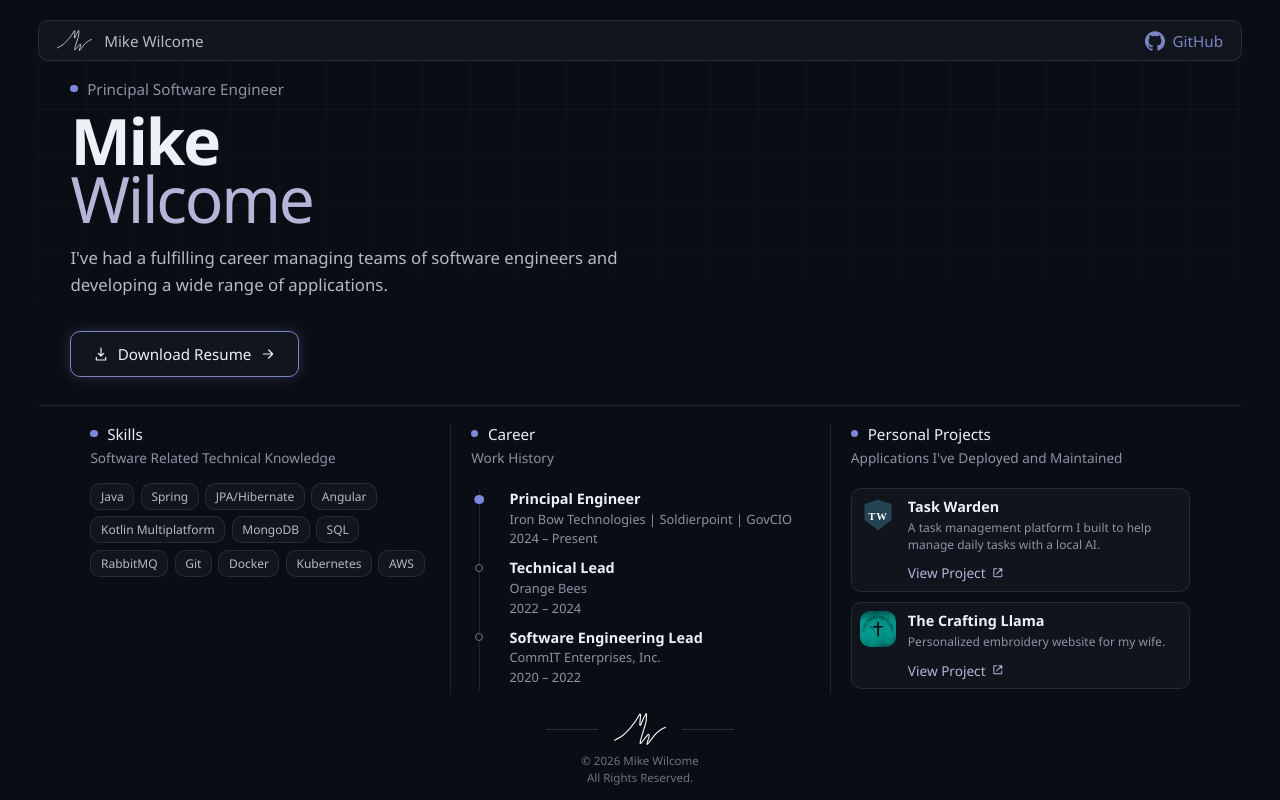
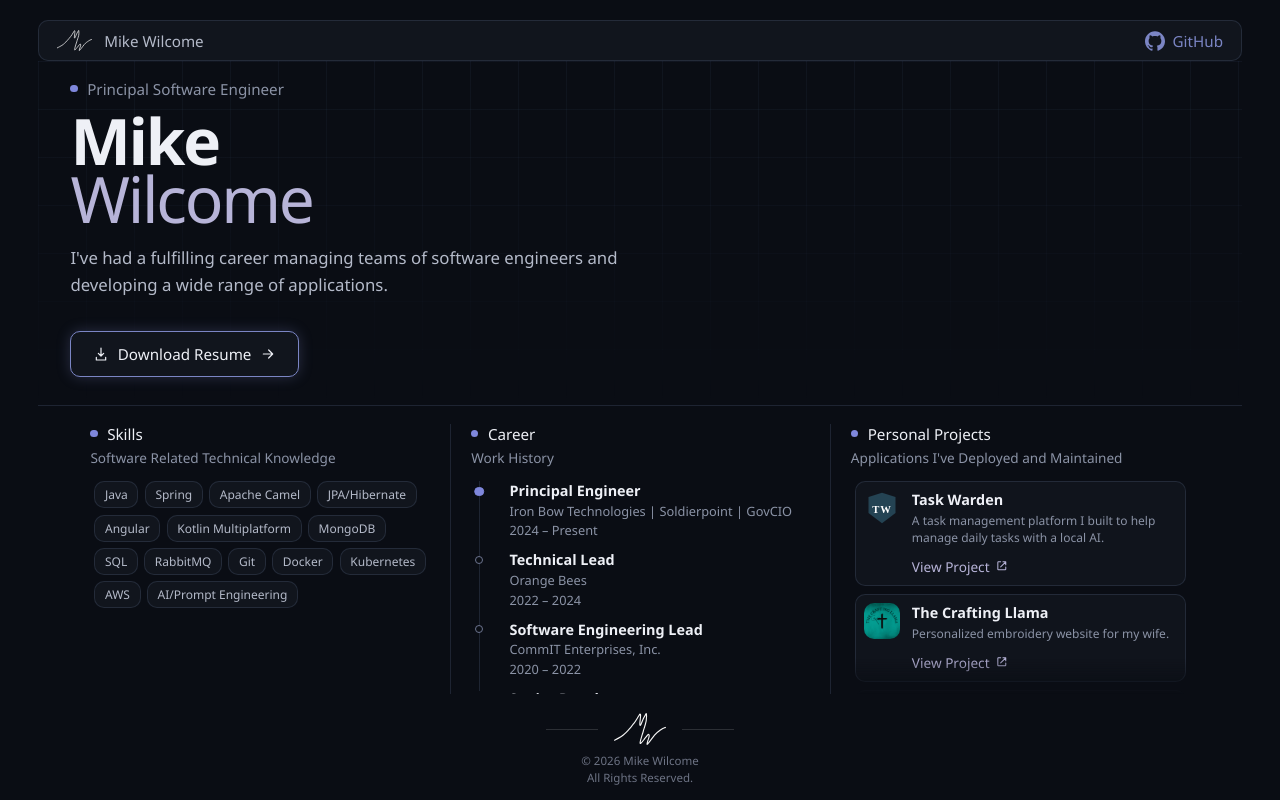
Before and after one commit to mwilcome/piousprogrammer, an Angular app: page / in a window 1280 px wide. Built offline with nearby package versions, Linux system fonts and the light colour scheme.

Commit message:
Added Text Scan Project Card

```diff
--- a/src/app/app.html
+++ b/src/app/app.html
@@ -63,6 +63,7 @@
         <ul class="skills panel-body">
           <li>Java</li>
           <li>Spring</li>
+          <li>Apache Camel</li>
           <li>JPA/Hibernate</li>
           <li>Angular</li>
           <li>Kotlin Multiplatform</li>
@@ -73,6 +74,7 @@
           <li>Docker</li>
           <li>Kubernetes</li>
           <li>AWS</li>
+          <li>AI/Prompt Engineering</li>
         </ul>
       </div>
 
@@ -111,7 +113,13 @@
       <div class="panel">
         <h2 class="panel-title">Personal Projects</h2>
         <p class="panel-sub">Applications I've Deployed and Maintained</p>
-        <div class="panel-body">
+        <div
+          #projectList
+          class="panel-body"
+          [class.can-scroll-up]="canScrollUp()"
+          [class.can-scroll-down]="canScrollDown()"
+          (scroll)="onProjectListScroll()"
+        >
           <a
             class="project-card"
             href="https://taskwarden.piousprogrammer.com"
@@ -162,6 +170,31 @@
               </span>
             </div>
           </a>
+          <a
+            class="project-card"
+            href="https://textscan.piousprogrammer.com"
+            target="_blank"
+            rel="noopener noreferrer"
+          >
+            <img class="project-thumb" src="/text-scan.svg" alt="" />
+            <div>
+              <h3>Text Scan</h3>
+              <p>Converts an image to text with Tesseract and custom scraping.</p>
+              <span class="project-card-cta">
+                View Project
+                <svg class="icon" viewBox="0 0 24 24" aria-hidden="true">
+                  <path
+                    d="M14 5h5v5M19 5l-9 9M10 5H6a1 1 0 0 0-1 1v12a1 1 0 0 0 1 1h12a1 1 0 0 0 1-1v-4"
+                    fill="none"
+                    stroke="currentColor"
+                    stroke-width="1.8"
+                    stroke-linecap="round"
+                    stroke-linejoin="round"
+                  />
+                </svg>
+              </span>
+            </div>
+          </a>
         </div>
       </div>
     </section>
--- a/src/app/app.ts
+++ b/src/app/app.ts
@@ -1,4 +1,12 @@
-import { Component, signal } from '@angular/core';
+import {
+  afterNextRender,
+  Component,
+  DestroyRef,
+  ElementRef,
+  inject,
+  signal,
+  viewChild,
+} from '@angular/core';
 
 @Component({
   selector: 'app-root',
@@ -7,5 +15,38 @@ import { Component, signal } from '@angular/core';
   styleUrl: './app.css',
 })
 export class App {
-  protected readonly title = signal('piousprogrammer');
+  private readonly destroyRef = inject(DestroyRef);
+  private readonly projectList = viewChild<ElementRef<HTMLElement>>('projectList');
+
+  protected readonly canScrollUp = signal(false);
+  protected readonly canScrollDown = signal(false);
+
+  constructor() {
+    afterNextRender(() => {
+      const el = this.projectList()?.nativeElement;
+      if (!el) return;
+
+      this.updateProjectScroll();
+      const observer = new ResizeObserver(() => this.updateProjectScroll());
+      observer.observe(el);
+      this.destroyRef.onDestroy(() => observer.disconnect());
+    });
+  }
+
+  onProjectListScroll(): void {
+    this.updateProjectScroll();
+  }
+
+  private updateProjectScroll(): void {
+    const el = this.projectList()?.nativeElement;
+    if (!el) {
+      this.canScrollUp.set(false);
+      this.canScrollDown.set(false);
+      return;
+    }
+
+    const remaining = el.scrollHeight - el.clientHeight - el.scrollTop;
+    this.canScrollUp.set(el.scrollTop > 4);
+    this.canScrollDown.set(remaining > 4);
+  }
 }
--- a/src/styles.scss
+++ b/src/styles.scss
@@ -264,12 +264,13 @@ h1 {
 }
 
 .panel-sub {
-  margin: 0 0 1rem;
+  margin: 0 0 0.5rem;
   color: var(--text-muted);
   font-size: 0.85rem;
 }
 
 .panel-body {
+  padding: 0.4rem 0.25rem 0.5rem;
   overflow-y: auto;
   max-height: 16rem;
   scrollbar-width: none;
@@ -296,7 +297,7 @@ h1 {
   align-items: center;
   gap: 0.5rem;
   margin: 0;
-  padding: 0;
+  padding: 0.4rem 0.25rem 0.5rem;
   list-style: none;
 }
 
@@ -310,6 +311,12 @@ h1 {
   background: var(--bg-nav);
   color: var(--text-soft);
   font-size: 0.8rem;
+  outline: 1px solid transparent;
+  outline-offset: 2px;
+  transition:
+    background-color 0.2s ease,
+    outline-color 0.2s ease,
+    box-shadow 0.2s ease;
 }
 
 .skills img {
@@ -391,27 +398,48 @@ h1 {
 .panel-body:has(.project-card) {
   display: flex;
   flex-direction: column;
+  gap: 0.5rem;
+  mask-image: linear-gradient(#000, #000);
+  mask-size: 100% 100%;
+  mask-repeat: no-repeat;
+}
+
+.panel-body:has(.project-card).can-scroll-down {
+  mask-image: linear-gradient(to bottom, #000 0%, #000 calc(100% - 2.25rem), transparent);
+}
+
+.panel-body:has(.project-card).can-scroll-up {
+  mask-image: linear-gradient(to bottom, transparent, #000 2.25rem, #000 100%);
+}
+
+.panel-body:has(.project-card).can-scroll-up.can-scroll-down {
+  mask-image: linear-gradient(
+    to bottom,
+    transparent,
+    #000 2.25rem,
+    #000 calc(100% - 2.25rem),
+    transparent
+  );
 }
 
 .project-card {
   display: flex;
+  flex: 0 0 auto;
   gap: 0.75rem;
   max-width: 22rem;
-  max-height: 100%;
-  min-height: 0;
-  margin-bottom: 5px;
-  margin-top: 5px;
+  margin: 0;
   padding: 0.5rem;
-  overflow: hidden;
   border: 1px solid var(--line);
   border-radius: 10px;
   background: #10141c;
   color: inherit;
   text-decoration: none;
+  outline: 1px solid transparent;
+  outline-offset: 2px;
   transition:
-    border-color 0.2s ease,
     background-color 0.2s ease,
     box-shadow 0.2s ease,
+    outline-color 0.2s ease,
     transform 0.2s ease;
 }
 
@@ -458,10 +486,14 @@ h1 {
 }
 
 @media (hover: hover) {
+  .project-card:hover,
+  .skills li:hover {
+    background: #141824;
+    outline-color: var(--accent);
+    box-shadow: 0 0 0.85rem rgba(123, 133, 196, 0.22);
+  }
+
   .project-card:hover {
-    border-color: var(--accent);
-    background: #141824;
-    box-shadow: 0 0 0.85rem rgba(123, 133, 196, 0.22);
     transform: translateY(-2px);
   }
 
```
Also changed, not shown: public/text-scan.svg (added).
